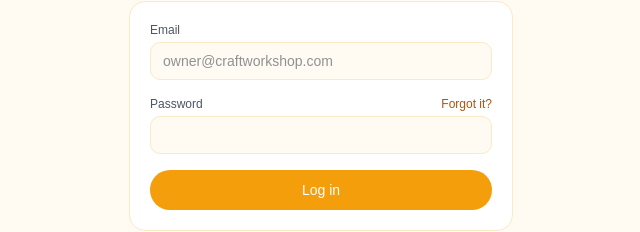
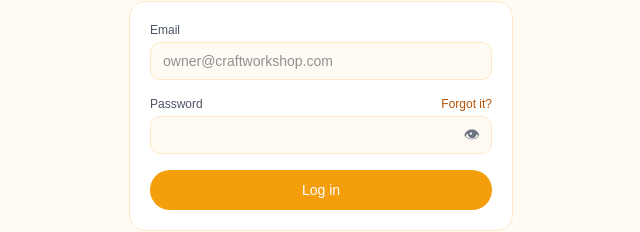
Before and after one commit to evontay/RosterApp, a Next.js app: page /login in a window 1280 px wide. Shown: the part 324-556 px from the top of the page, without its empty margins (319-959 px from the left). Built offline with nearby package versions, Linux system fonts and the light colour scheme.

Commit message:
feat: password show/hide toggle on login and signup

```diff
--- a/app/login/page.tsx
+++ b/app/login/page.tsx
@@ -10,6 +10,7 @@ export default function LoginPage() {
   const [password, setPassword] = useState("");
   const [error, setError] = useState("");
   const [loading, setLoading] = useState(false);
+  const [showPassword, setShowPassword] = useState(false);
 
   async function handleSubmit(e: React.FormEvent) {
     e.preventDefault();
@@ -58,13 +59,23 @@ export default function LoginPage() {
                 <label className="text-xs font-medium text-sun-body">Password</label>
                 <span className="text-xs text-sun-accent-link cursor-pointer">Forgot it?</span>
               </div>
-              <input
-                type="password"
-                value={password}
-                onChange={(e) => setPassword(e.target.value)}
-                className="w-full border border-sun-border rounded-[10px] px-3 py-2 text-sm focus:outline-none focus:border-sun-accent bg-sun-inset"
-                required
-              />
+              <div className="relative">
+                <input
+                  type={showPassword ? "text" : "password"}
+                  value={password}
+                  onChange={(e) => setPassword(e.target.value)}
+                  className="w-full border border-sun-border rounded-[10px] px-3 py-2 pr-10 text-sm focus:outline-none focus:border-sun-accent bg-sun-inset"
+                  required
+                />
+                <button
+                  type="button"
+                  onClick={() => setShowPassword((v) => !v)}
+                  className="absolute right-3 top-1/2 -translate-y-1/2 text-sun-mute hover:text-sun-ink"
+                  aria-label={showPassword ? "Hide password" : "Show password"}
+                >
+                  {showPassword ? "🙈" : "👁"}
+                </button>
+              </div>
             </div>
             {error && <p className="text-status-open-text text-sm">{error}</p>}
             <button
--- a/app/signup/page.tsx
+++ b/app/signup/page.tsx
@@ -9,6 +9,7 @@ export default function SignupPage() {
   const [form, setForm] = useState({ email: "", password: "", businessName: "", ownerName: "" });
   const [error, setError] = useState("");
   const [loading, setLoading] = useState(false);
+  const [showPassword, setShowPassword] = useState(false);
 
   function set(field: string, value: string) {
     setForm((f) => ({ ...f, [field]: value }));
@@ -95,15 +96,25 @@ export default function SignupPage() {
             </div>
             <div>
               <label className="block text-xs font-medium text-sun-body mb-1">Password</label>
+              <div className="relative">
                 <input
-                type="password"
+                  type={showPassword ? "text" : "password"}
                   value={form.password}
                   onChange={(e) => set("password", e.target.value)}
-                className="w-full border border-sun-border rounded-[10px] px-3 py-2 text-sm focus:outline-none focus:border-sun-accent bg-sun-inset"
+                  className="w-full border border-sun-border rounded-[10px] px-3 py-2 pr-10 text-sm focus:outline-none focus:border-sun-accent bg-sun-inset"
                   placeholder="8+ characters"
                   required
                   minLength={8}
                 />
+                <button
+                  type="button"
+                  onClick={() => setShowPassword((v) => !v)}
+                  className="absolute right-3 top-1/2 -translate-y-1/2 text-sun-mute hover:text-sun-ink"
+                  aria-label={showPassword ? "Hide password" : "Show password"}
+                >
+                  {showPassword ? "🙈" : "👁"}
+                </button>
+              </div>
               <p className="text-xs text-sun-faint mt-1">Strong passwords protect your crew's pay data</p>
             </div>
 
```
Lines whose indentation alone changed are shown as unchanged.
